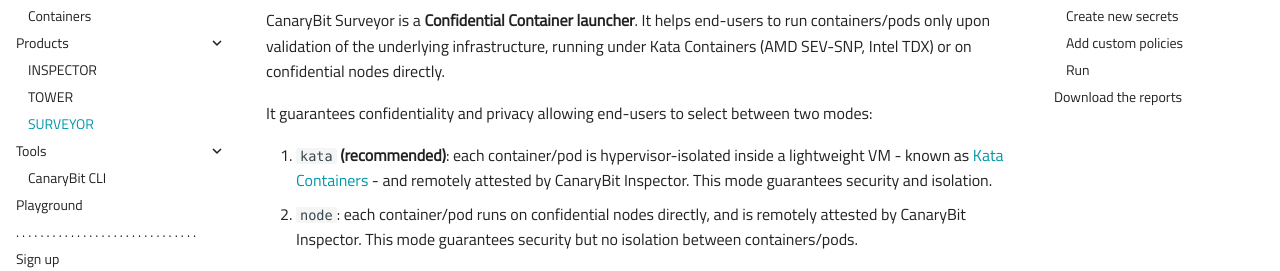
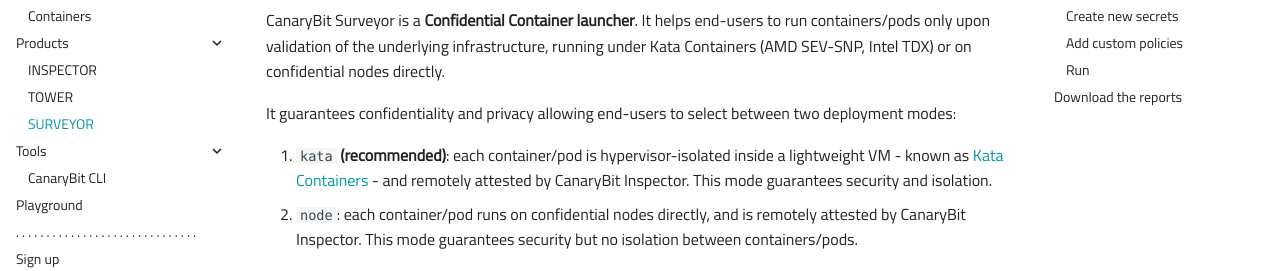
Before and after one commit to canarybit/cc-docs, an MkDocs documentation site: the page built from docs/products/surveyor.md, in a window 1280 px wide and 900 px high. Shown: the part 292-563 px from the top of the window. Built offline with MkDocs 1.6.1 and Material for MkDocs 9.7.7, drawn with Linux system fonts in a browser that asks for light colours; some of the changed text lies outside the part shown.

```diff
--- a/docs/products/surveyor.md
+++ b/docs/products/surveyor.md
@@ -6,7 +6,7 @@
 
 CanaryBit Surveyor is a **Confidential Container launcher**. It helps end-users to run containers/pods only upon validation of the underlying infrastructure, running under Kata Containers (AMD SEV-SNP, Intel TDX) or on confidential nodes directly.
 
-It guarantees confidentiality and privacy allowing end-users to select between two modes:
+It guarantees confidentiality and privacy allowing end-users to select between two deployment modes:
 
    1. `kata` **(recommended)**: each container/pod is hypervisor-isolated inside a lightweight VM - known as [Kata Containers](https://katacontainers.io/) - and remotely attested by CanaryBit Inspector. This mode guarantees security and isolation.
    2. `node`: each container/pod runs on confidential nodes directly, and is remotely attested by CanaryBit Inspector. This mode guarantees security but no isolation between containers/pods.
```
Also changed, not shown: other parts of docs/products/surveyor.md (+2 -1 lines).
